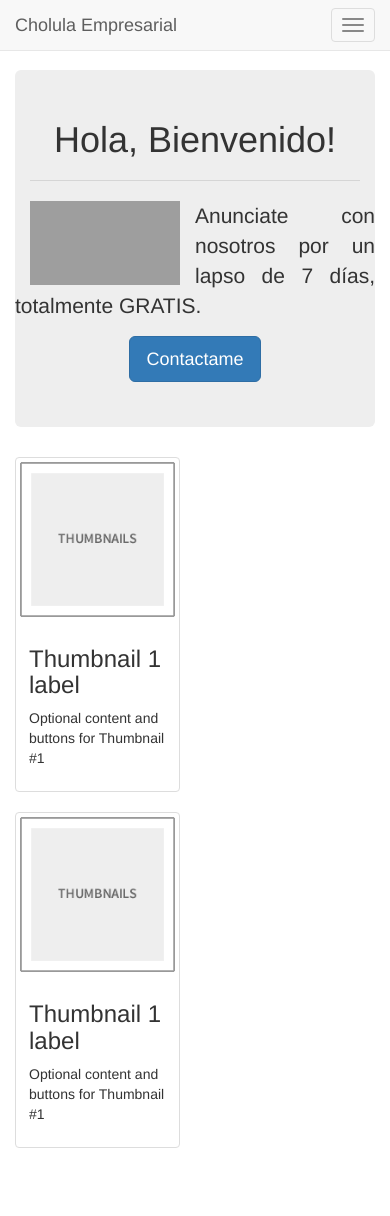
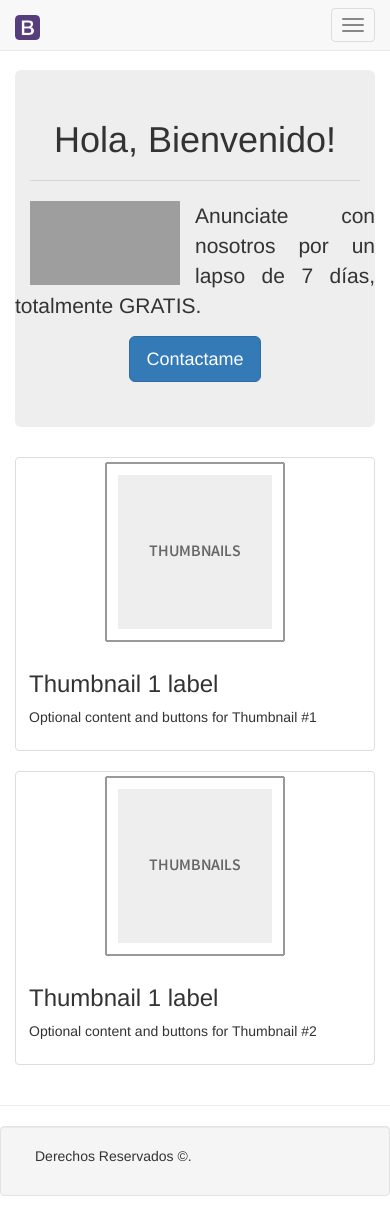
Before and after one commit to mordesignx/sanandrescholula, a plain HTML site: page index.html in a window 390 px wide. Before the commit the page ends 1168 px from the top, so only its background shows below. Drawn offline with Linux system fonts and the light colour scheme; grey boxes are pictures that could not be loaded.

Commit message:
arreglos en index e image-brand

```diff
--- a/css/style.css
+++ b/css/style.css
@@ -1,2 +1,6 @@
 /* CSS Document */
 body{padding-top: 70px;}
+
+.container container1{
+	padding-top: 60px;
+}
--- a/index.html
+++ b/index.html
@@ -12,8 +12,11 @@
   <div class="container-fluid">
     <!-- Imagen -->
     <div class="navbar-header">
-      <button type="button" class="navbar-toggle collapsed" data-toggle="collapse" data-target="#topFixedNavbar1"><span class="sr-only">Toggle navigation</span><span class="icon-bar"></span><span class="icon-bar"></span><span class="icon-bar"></span></button>
-      <a class="navbar-brand" href="index.html">Cholula Empresarial</a></div>
+      <button type="button" class="navbar-toggle collapsed" data-toggle="collapse" data-target="#topFixedNavbar1"><span class="sr-only">Brand</span><span class="icon-bar"></span><span class="icon-bar"></span><span class="icon-bar"></span></button>
+      <a class="navbar-brand" href="index.html">
+        <img alt="Brand" src="images/index.png" class="img-responsive" width="25px">
+      </a>
+    </div>
 
     <!-- Pestañas de Navegacion -->
     <div class="collapse navbar-collapse" id="topFixedNavbar1">
@@ -51,31 +54,42 @@
       	<div class="row text-center">
         	<div class="col-xs-6 col-md-6">
         		<div class="embed-responsive embed-responsive-16by9">
-        		  <iframe class="embed-responsive-item" src="http://tv.adobe.com/embed/1221/24197/" autoplay></iframe>
+        		  <iframe class="embed-responsive-item" width="854" height="480" src="https://www.youtube.com/embed/E7ZXwLTTGkI" frameborder="0" allowfullscreen></iframe>
         		</div>
           </div>
             <p class="text-justify">Anunciate con nosotros por un lapso de 7 días, totalmente GRATIS.</p>
             <p><a class="btn btn-primary btn-lg " href="#" role="button">Contactame</a></p>
         </div>
   </div>
-
+<section>
   <div class="row">
-      <div class="col-md-4  col-xs-6">
+      <div class="col-sm-6  col-md-4">
         <div class="thumbnail"><img src="images/Thumbnail_Placeholder.png" alt="Thumbnail Image 1">
           <div class="caption">
             <h3>Thumbnail 1 label</h3>
             <p>Optional content and buttons for Thumbnail #1</p>
 
+
           </div>
         </div>
-        <div class="thumbnail"><img src="images/Thumbnail_Placeholder.png" alt="Thumbnail Image 1">
+       <div class="thumbnail"><img src="images/Thumbnail_Placeholder.png" alt="Thumbnail Image 2">
           <div class="caption">
             <h3>Thumbnail 1 label</h3>
-            <p>Optional content and buttons for Thumbnail #1</p>
+            <p>Optional content and buttons for Thumbnail #2</p>
 
           </div>
         </div>
       </div>
+  </div>
+</section>
+</div>
+
+<hr>
+<div class="well">
+  <div id="footer">
+    <div class="container">
+      <p class="muted credit">Derechos Reservados &copy;.</p>
+   </div>
   </div>
 </div>
 
```
Also changed, not shown: images/index.png (added).
